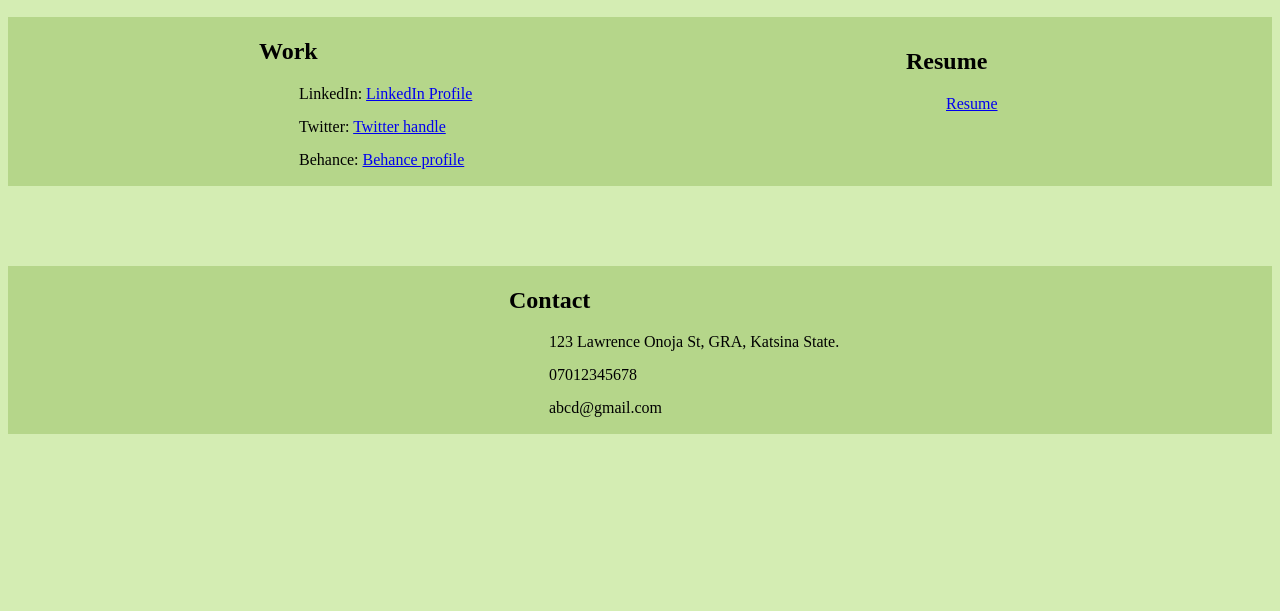
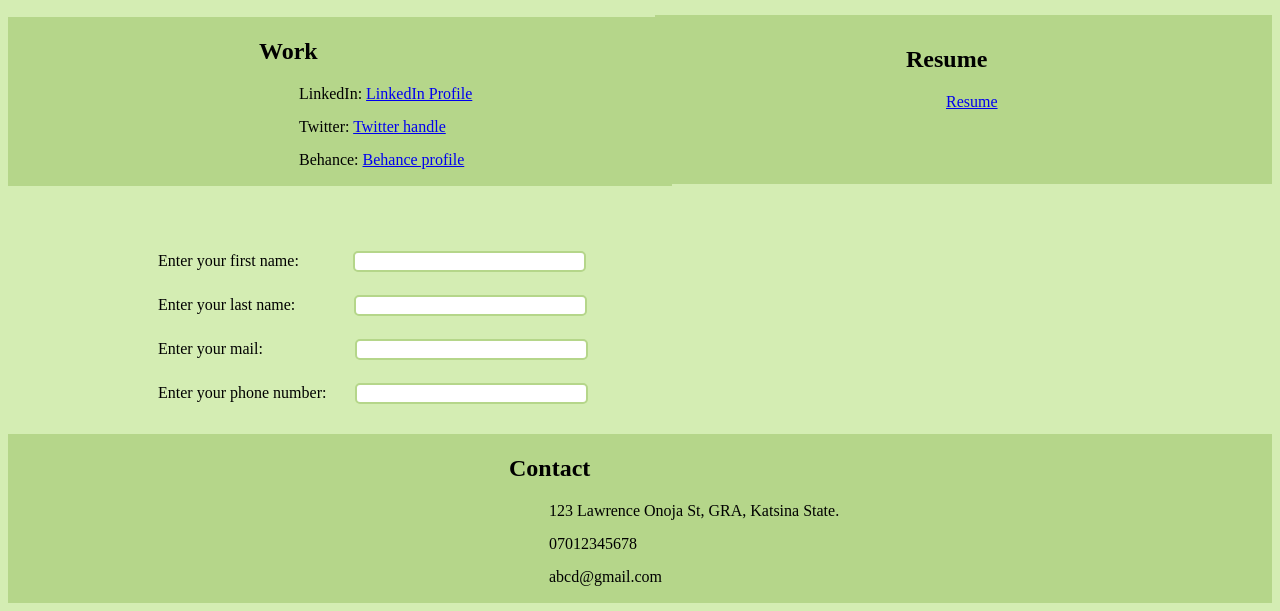
Before and after one commit to Feeza-fzh/html-project1, a plain HTML site: page index.html in a window 1280 px wide. Shown: the part 405-1016 px from the top of the page. Before the commit the page ends 847 px from the top, so only its background shows below. Drawn offline with Linux system fonts and the light colour scheme.

Commit message:
html&css checkpoint

```diff
--- a/index.html
+++ b/index.html
@@ -19,7 +19,6 @@
         </ul>
     </nav>
 
-    <form>
         <section class="container">
             <div class="about">
                 <h2>About</h2>
@@ -45,6 +44,18 @@
             </ul>
         </section>
 
+        <form action="" class="form-field">
+            <label>Enter your first name:</label>
+            <input type="text" id="fname"/><br><br>
+            <label>Enter your last name:</label>
+            <input type="text" id="lname"/><br><br>
+            <label>Enter your mail:</label>
+            <input type="email" id="mail"/><br><br>
+            <label>Enter your phone number:</label>
+            <input type="number" id="pnum"/>
+
+        </form>
+
         <section class="resume">
             <h2>Resume</h2>
             <ul id="resume">
@@ -63,6 +74,6 @@
             </section>
         </footer>
 
-    </form>
+
 </body>
 </html>
--- a/style.css
+++ b/style.css
@@ -66,8 +66,8 @@ button{
 
 .resume{
     margin-left: 647px;
-    margin-top: -169px;
-    margin-bottom: 80px;
+    margin-top: -413.5px;
+    margin-bottom: 250px;
     border: 1px solid #b5d68a ;
     padding: 10px 10px 56px 250px;
     background-color: #b5d68a;
@@ -90,3 +90,40 @@ button{
     margin-bottom: 15px;
     list-style: none;
 }
+
+.form-field{
+    padding-top: 65px;
+    margin-bottom: 20px;
+    margin-left: 150px;
+}
+
+.form-field input{
+    padding-left: 50px;
+    margin-left: 25px;
+    margin-bottom: 5px;
+}
+
+#mail{
+    margin-left: 88px;
+    border: 2px solid #b5d68a;
+    border-radius: 5px;
+}
+
+#fname{
+    margin-left: 50px;
+    border: 2px solid #b5d68a;
+    border-radius: 5px;
+}
+
+#lname{
+    margin-left: 55px;
+    border: 2px solid #b5d68a;
+    border-radius: 5px;
+
+}
+
+#pnum{
+    margin-left: 25px;
+    border: 2px solid #b5d68a;
+    border-radius: 5px;
+}
```
